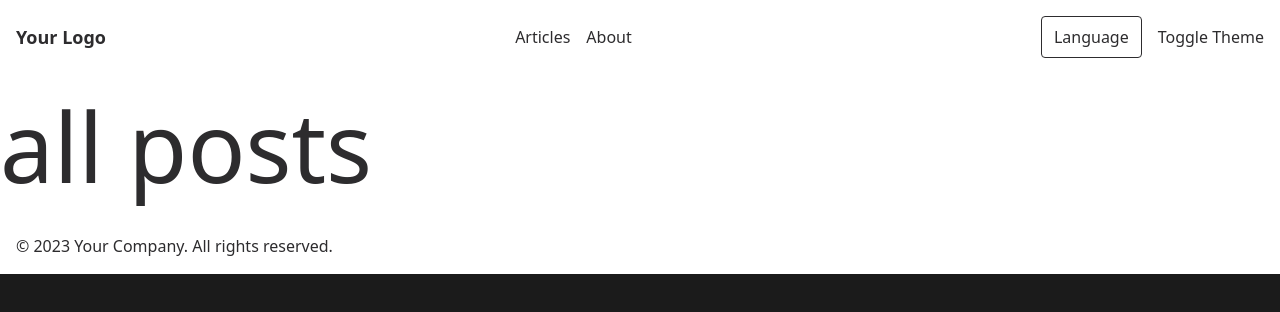
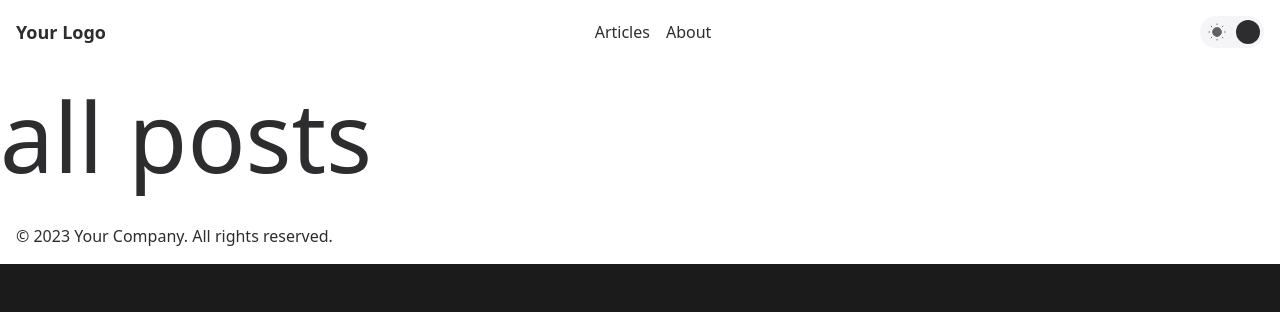
Before and after one commit to christianrhodes18/media-blog, a Next.js app: page /posts in a window 1280 px wide. Shown: the top 312 px of the page. Built offline with nearby package versions, Linux system fonts and the light colour scheme.

Commit message:
dark mode toggle styling

```diff
--- a/app/components/DarkModeButton.tsx
+++ /dev/null
@@ -1,26 +0,0 @@
-"use client"
-import React from 'react'
-import { useTheme } from "next-themes";
-
-const DarkModeButton = () => {
-    const { systemTheme, theme, setTheme } = useTheme();
-    const currentTheme = theme === 'system' ? systemTheme : theme;
-
-    function changeTheme() {
-        if (currentTheme === 'dark') {
-            setTheme('light');
-        } else {
-            setTheme('dark');
-        }
-
-    return (
-        <h2>h1!</h2>
-        // <button
-        //     onClick={() => changeTheme()}
-        //     className='bg-gray-800 dark:bg-gray-50 hover:bg-gray-600 dark:hover:bg-gray-300 transition-all duration-100 text-white dark:text-gray-800 px-8 py-2 text-2xl md:text-4xl rounded-lg  bottom-32'>
-        //     Toggle Mode
-        // </button>
-    )
-}}
-
-export default DarkModeButton;
--- a/app/components/Footer.tsx
+++ b/app/components/Footer.tsx
@@ -3,7 +3,7 @@ import React from 'react';
 
 const Footer: React.FC = () => {
   return (
-    <footer className="bg-gray-800 text-white p-4">
+    <footer className="p-4">
       <div className="container mx-auto">
         <p>&copy; 2023 Your Company. All rights reserved.</p>
       </div>
--- /dev/null
+++ b/app/components/LanguageChanger.tsx
@@ -0,0 +1,22 @@
+'use client'
+import { useState } from "react"
+
+const LanguageChanger: React.FC = () => {
+  const [language, setLanguage] = useState<string>()
+
+  function updateLanguage(): void {
+    if (language === 'english') {
+      setLanguage('japanese')
+    } else {
+      setLanguage('english')
+    }
+  }
+
+  return (
+    <div className="flex flex-row">
+      <button onClick={() => updateLanguage()}>Toggle Language</button>
+    </div>
+  )
+}
+
+export default LanguageChanger
--- a/app/components/Navigation.tsx
+++ b/app/components/Navigation.tsx
@@ -1,10 +1,10 @@
 import React from 'react';
 import ThemeChanger from './ThemeChanger';
+import LanguageChanger from './LanguageChanger';
 
 const Navigation: React.FC = () => {
   return (
-    // <h3>nav here</h3>
-    <nav className="bg-gray-800 text-white p-4">
+    <nav className="p-4 w-full">
       <div className="container mx-auto flex justify-between items-center">
         {/* Logo */}
         <div>
@@ -26,7 +26,7 @@ const Navigation: React.FC = () => {
 
         {/* Buttons */}
         <div className="flex space-x-4">
-          <button className="px-3 py-2 border rounded hover:bg-gray-700">Language</button>
+          {/* <LanguageChanger /> */}
           <ThemeChanger />
         </div>
       </div>
--- a/app/components/ThemeChanger.tsx
+++ b/app/components/ThemeChanger.tsx
@@ -1,20 +1,33 @@
 'use client'
+import Image from 'next/image'
 import { useTheme } from 'next-themes'
+import sun_icon from '../../public/icons/sun_icon.svg'
+import moon_icon from '../../public/icons/moon_icon.svg'
 
 const ThemeChanger: React.FC = () => {
   const { theme, setTheme } = useTheme()
+  let isDark = theme === 'dark'
 
   function updateTheme(): void {
     if (theme === 'dark') {
       setTheme('light')
+      isDark = false
     } else {
       setTheme('dark')
+      isDark = true
     }
   }
 
   return (
-    <div className="flex flex-row">
-      <button onClick={() => updateTheme()}>Toggle Theme</button>
+    <div className="w-[64px] h-[32px] bg-darkText dark:bg-black rounded-full flex items-center">
+      {isDark
+        ? <Image src={moon_icon} alt="moon icon" width={14} height={14} className="absolute ml-10 pointer-events-none animate-pulse" />
+        : <Image src={sun_icon} alt="sun icon" width={18} height={18} className="absolute ml-2 pointer-events-none animate-pulse" />
+      }
+      <button
+        className={`bg-darkBG rounded-full w-6 h-6 mx-1 ease-linear duration-150 ${isDark ? '' : 'translate-x-8'}`}
+        onClick={() => updateTheme()}>
+      </button>
     </div>
   )
 }
--- a/app/page.tsx
+++ b/app/page.tsx
@@ -1,7 +1,5 @@
 import Link from "next/link"
 import { getAllArticles } from "./utils/mdx"
-import DarkModeButton from "./components/DarkModeButton"
-import ThemeChanger from "./components/ThemeChanger"
 
 export default async function Home() {
   const articles = await getAllArticles()
--- a/tailwind.config.ts
+++ b/tailwind.config.ts
@@ -1,4 +1,7 @@
 import type { Config } from 'tailwindcss'
+
+const colors = require('tailwindcss/colors')
+
 
 const config: Config = {
   darkMode: 'class',
@@ -13,6 +16,7 @@ const config: Config = {
       lightBG: '#FFFFFF',
       darkText: '#F5F4F6',
       darkBG: '#2D2C2E',
+      ...colors
     },
     extend: {
       backgroundImage: {
```
Also changed, not shown: public/icons/moon_icon.svg (added), public/icons/sun_icon.svg (added).
